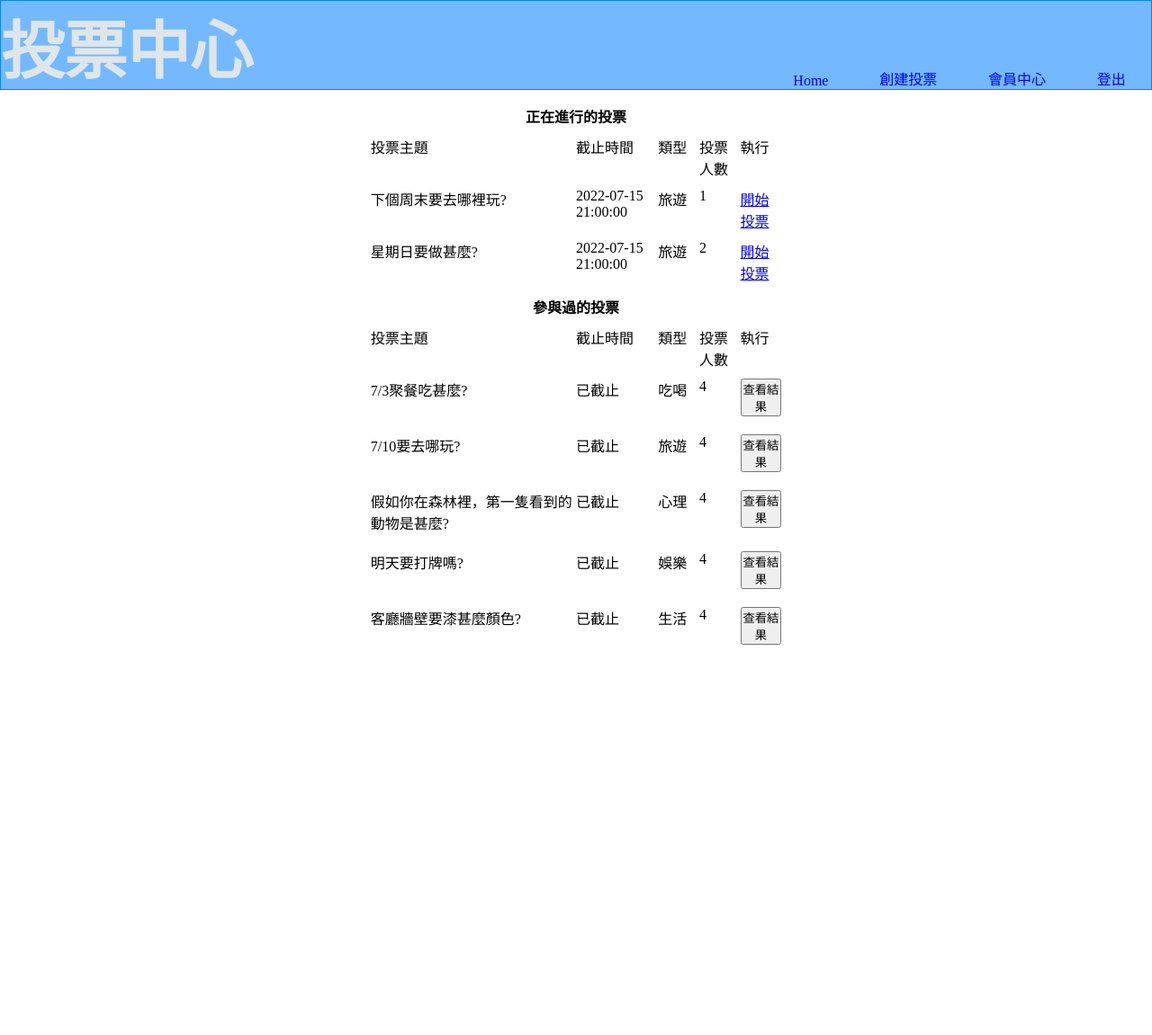
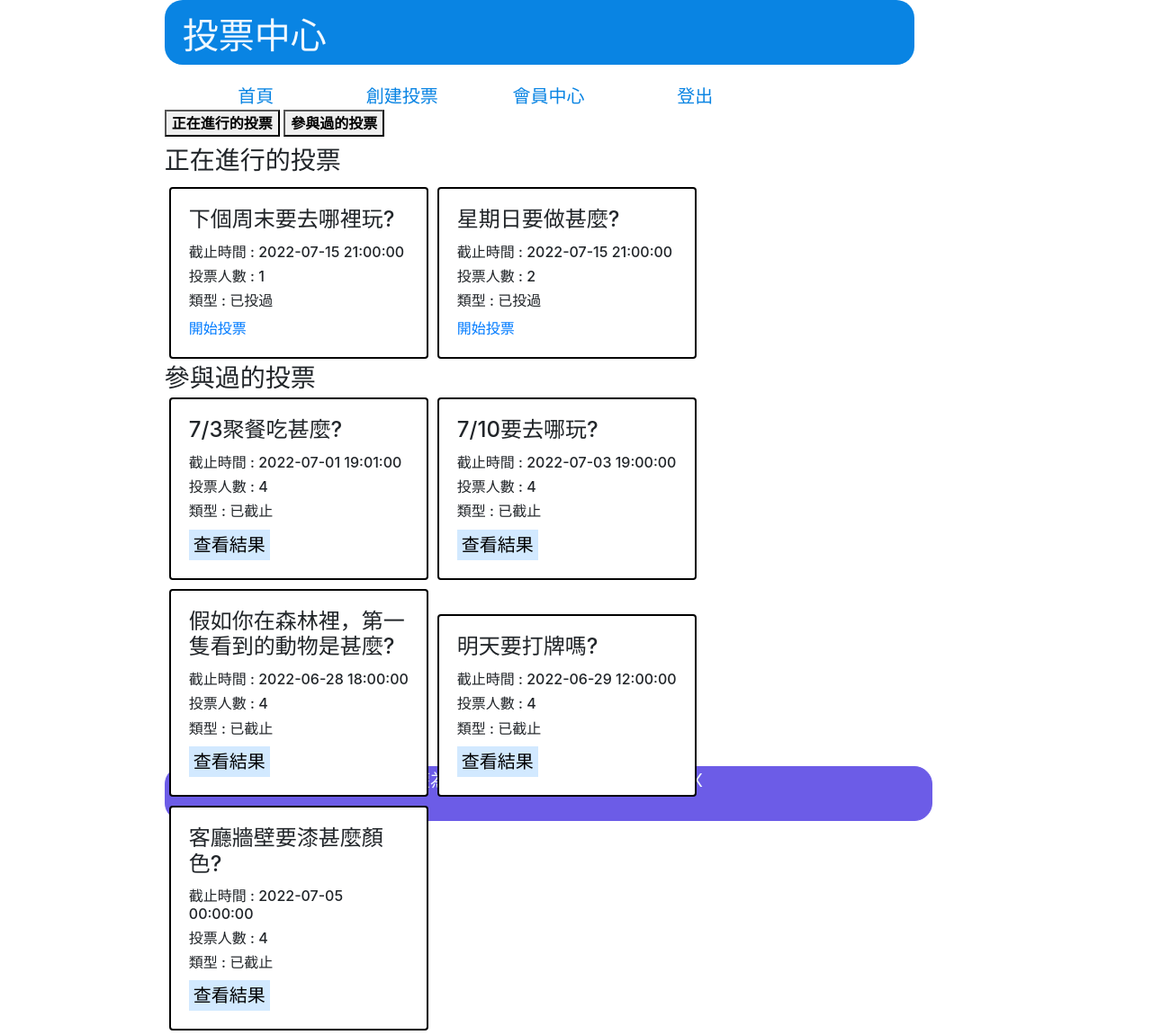
Before and after one commit to got9gotkfc/vote-hw-, a PHP site: page /front/vote_center.php in a window 1280 px wide. Shown: the whole page at 90% size. Before the commit the page ends 717 px from the top, so only its background shows below. Run offline with PHP 8.4, Linux system fonts and the light colour scheme; the visitor is signed in with stand-in values (Sample User, id 1); data comes from the database, SQL or seed files in the repository; both versions use the stored data as it was after the commit.

Commit message:
加入CSS效果

```diff
--- /dev/null
+++ b/css/body.css
@@ -0,0 +1,66 @@
+body{
+    display: grid;
+    width: 100%;
+    height: 913px;
+    grid-template-columns: repeat(21,1fr);
+    grid-template-rows: repeat(15,1fr);
+}
+#header{
+    display: grid;
+    grid-template-columns: repeat(3,1fr);
+    grid-template-rows: repeat(2,1fr) 0.5fr;
+    grid-column: 4/18;
+    grid-row: 1/3;
+
+
+}
+#header>div{
+    width: calc(100% - 20px);
+    height: calc(100% - 20px);
+    background-color: #0984e3;
+    color: aliceblue;
+    border-radius:20px;
+    font-size: 40px;
+    padding:10px 20px;
+    grid-column: 1/4;
+    grid-row: 1/3;
+}
+#header>nav{
+    padding:0 20px;
+    text-align: center;
+    display: grid;
+    grid-template-columns: repeat(5,1fr);
+    grid-column: 1/4;
+    grid-row: 3/4;
+}
+#header>nav>a{
+    grid-column: 1 1 1 1 1;
+    background-color: white;
+    color: #0984e3;
+    border-radius:0 0 50px 50px ;
+    text-decoration:none;
+    font-size: 20px;
+}
+#header>nav>a:hover{
+    background-color: #0984e3;
+    color: aliceblue;
+}
+
+#content{
+    display: grid;
+    width: 100%;
+    grid-template-columns: repeat(15,calc(100% / 15));
+    grid-template-rows: repeat(20,1fr);
+    grid-column: 4/18;
+    grid-row: 3/15;
+}
+#footer{
+    font-size: 20px;
+    text-align: center;
+    grid-column: 4/18;
+    grid-row: 15/16;
+    background-color: #6c5ce7;
+    color: aliceblue;
+    border: 1px solid #6c5ce7;
+    border-radius: 20px;
+}
--- a/css/header.css
+++ /dev/null
@@ -1,56 +0,0 @@
-* {
-    padding: 0;
-    margin: 0;
-    box-sizing: border-box;
-}
-
-body {
-    height: 100%;
-    display: flex;
-    justify-content: center;
-    flex-direction: column;
-    align-items: center;
-}
-
-#header {
-    width: 100%;
-    height: 100px;
-    margin: auto;
-    display: flex;
-    justify-content: space-between;
-    border: 1px solid #0984e3;
-
-    align-items: end;
-    background-color: #74b9ff;
-
-}
-
-#header>h1 {
-
-    height: 100%;
-    justify-content: center;
-    font-size: 70px;
-    color: #dfe6e9;
-}
-
-#header>nav {
-    display: flex;
-    width: calc(100%  / 3);
-    align-items: end;
-    height: 50%;
-
-}
-
-nav>a {
-    flex-grow: 3;
-    text-align: center;
-    text-decoration: none;
-
-}
-#content{
-    display: flex;
-    justify-content: center;
-    align-items: center;
-    flex-direction: column;
-    margin: 10px;
-}
--- a/front/vote_center.php
+++ b/front/vote_center.php
@@ -5,18 +5,22 @@
     <meta charset="UTF-8">
     <meta http-equiv="X-UA-Compatible" content="IE=edge">
     <meta name="viewport" content="width=device-width, initial-scale=1.0">
-    <link rel="stylesheet" href="../css/header.css">
+    <link rel="stylesheet" href="../css/body.css">
+    <link rel="stylesheet" href="https://cdn.jsdelivr.net/npm/bootstrap@4.3.1/dist/css/bootstrap.min.css" integrity="sha384-ggOyR0iXCbMQv3Xipma34MD+dH/1fQ784/j6cY/iJTQUOhcWr7x9JvoRxT2MZw1T" crossorigin="anonymous">
     <title>投票中心</title>
     <style>
 
+        #content{
+            width: 80%;
+            display: block;
+        }
         #voting_btn {
-            font-size: large;
             font-weight: bold;
+            margin-bottom: 10px;
         }
-
         #voted_btn {
-            font-size: large;
             font-weight: bold;
+            margin-bottom: 10px;
         }
         table{
             width: 100%;
@@ -118,14 +122,32 @@
             border: 1px solid #636e72;
 
         }
+
+        .card{
+            display: inline-block;
+            border: solid black 2px;
+            margin: 5px;
+        }
+
+        .card:hover{
+            box-shadow: 5px 10px;
+            transform:  translateY(-5px);
+        }
+
+        .btnResult{
+            border: none;
+            background: #D2E9FF;
+            padding: 5px;
+            font-size: 20px;
+        }
     </style>
 </head>
 
 <body>
     <div id="header">
-        <h1>投票中心</h1>
+        <div>投票中心</div>
         <nav>
-            <a href="../index.php">Home</a>
+            <a href="../index.php">首頁</a>
             <a href="./creatvote.php">創建投票</a>
 
             <?php
@@ -144,25 +166,17 @@
         </nav>
     </div>
     <div id="content">
+
         <button id="voting_btn">正在進行的投票</button>
         <button id="voted_btn">參與過的投票</button>
-        <table id="voting">
-            <tr>
-                <th colspan="5">正在進行的投票</th>
-
-            </tr>
-            <tr>
-                <td class='sub'>投票主題</td>
-                <td class='end'>截止時間</td>
-                <td class='typ'>類型</td>
-                <td class='tal'>投票人數</td>
-                <td class='do'>執行</td>
-            </tr>
+        <div id="voting">
+            <h3 colspan="5">正在進行的投票</h3>
             <?php
             include "../function.php";
             $subjects = all('subjects');
             $join = [];
             // chk_array($subjects);
+            $NoVotingSubject=true;
             foreach ($subjects as $key => $subject) {
                 $a = $key + 1;
                 // 判斷有沒有參與過投票
@@ -173,69 +187,72 @@
                 $log = c('log', $find_log);
                 $type = all('type');
                 if ($log == 0 && strtotime($subject['end']) > strtotime(date("Y-m-d H:i:s"))) {
-                    echo "<tr id='now_vote$a'>";
-                    echo "<td class='sub'>{$subject['subject']}</td>";
-                    echo "<td class='end'>{$subject['end']}</td>";
-                    foreach ($type as $key => $typ) {
-                        if ($typ['id'] == $subject['type_id']) {
-                            echo "<td class='typ'>{$typ['name']}</td>";
-                        }
+                    $a=$key+1;
+                    $NoVotingSubject=false;
+                    echo "<div class='card' style='width: 18rem;'>";
+                    echo "<div class='card-body'>";
+                    echo "<h4 class='card-title'>{$subject['subject']}</h5>";
+                    echo "<h6 class='card-text'>截止時間 : {$subject['end']}</h6>";
+                    echo "<h6 class='card-text'>投票人數 : {$subject['total']}</h6>";
+                    if (strtotime($subject['end']) < strtotime(date("Y-m-d H:i:s"))) {
+                        echo "<h6 class='card-text'>類型 : 已截止</h6>";
+                    } else {
+                        echo "<h6 class='card-text'>類型 : 已投過</h6>";
                     }
-                    echo "<td class='tal'>{$subject['total']}</td>";
-                    echo "<td class='do'><a href='./vote.php?id={$subject['id']}'>開始投票</a></td>";
-                    echo "</tr>";
+                    echo "<a href='./vote.php?id={$subject['id']}' class='card-link'>開始投票</a>";
+                    echo "</div>";
+                    echo "</div>";
                 }
                 if (search('log', $find_log)!="") {
                 array_push($join, search('log', $find_log));
                 }
 
             }
+            if($NoVotingSubject){
+                echo "<h6>無</h6>";
+            }
             ?>
-        </table>
+        </div>
 
-        <table id="voted">
-            <tr>
-                <th colspan="5">參與過的投票</th>
-            </tr>
-            <tr>
-                <td class='sub'>投票主題</td>
-                <td class='end'>截止時間</td>
-                <td class='typ'>類型</td>
-                <td class='tal'>投票人數</td>
-                <td class='do'>執行</td>
-            </tr>
+        <div id="voted">
+            <h3 colspan="5">參與過的投票</p3><br>
             <?php
+            $NoVotedSubject=true;
             foreach ($subjects as $key => $subject) {
                 foreach ($join as $key => $value) {
                     if ($value['subject_id'] == $subject['id']) {
                         if ($log > 0 || strtotime($subject['end']) < strtotime(date("Y-m-d H:i:s"))) {
                             $a=$key+1;
-                            echo "<tr id='vote_end$a'>";
-                            echo "<td id='sub' class='sub'>{$subject['subject']}</td>";
+                            $NoVotedSubject=false;
+                            echo "<div class='card' style='width: 18rem;'>";
+                            echo "<div class='card-body'>";
+                            echo "<h4 class='card-title'>{$subject['subject']}</h4>";
+                            echo "<h6 class='card-text'>截止時間 : {$subject['end']}</h6>";
+                            echo "<h6 class='card-text'>投票人數 : {$subject['total']}</h6>";
                             if (strtotime($subject['end']) < strtotime(date("Y-m-d H:i:s"))) {
-                                echo "<td class='end'>已截止</td>";
+                                echo "<h6 class='card-text'>類型 : 已截止</h6>";
                             } else {
-                                echo "<td class='end'>已投過</td>";
+                                echo "<h6 class='card-text'>類型 : 已投過</h6>";
                             }
-                            foreach ($type as $key => $typ) {
-                                if ($typ['id'] == $subject['type_id']) {
-                                    echo "<td class='typ'>{$typ['name']}</td>";
-                                }
-                            }
-                            echo "<td id='count' class='tal'>{$subject['total']}</td>";
-                            echo "<td class='do'><button type='button' id='open_result$a'>查看結果</button></td>";
-                            echo "</tr>";
-                            echo "<tr><th colspan='5'>";
-                            include "../back/result.php";
-                            echo "</th></tr>";
+                            echo "<button class='btnResult' type='button' id='open_result$a'>查看結果</button>";
+                            echo "</div>";
+                            echo "</div>";
                         }
                     }
                 }
             }
+            if($NoVotedSubject){
+                echo "<h6>無</h6>";
+            }
             ?>
-        </table>
+        </div>
     </div>
-    <script src="https://cdnjs.cloudflare.com/ajax/libs/jquery/3.6.0/jquery.min.js" integrity="sha512-894YE6QWD5I59HgZOGReFYm4dnWc1Qt5NtvYSaNcOP+u1T9qYdvdihz0PPSiiqn/+/3e7Jo4EaG7TubfWGUrMQ==" crossorigin="anonymous" referrerpolicy="no-referrer"></script>
+    <div id="footer">
+        <p>版權為XXX所有，電話09XX-XXXXXX</p>
+    </div>
+    <script src="https://code.jquery.com/jquery-3.3.1.slim.min.js" integrity="sha384-q8i/X+965DzO0rT7abK41JStQIAqVgRVzpbzo5smXKp4YfRvH+8abtTE1Pi6jizo" crossorigin="anonymous"></script>
+    <script src="https://cdn.jsdelivr.net/npm/popper.js@1.14.7/dist/umd/popper.min.js" integrity="sha384-UO2eT0CpHqdSJQ6hJty5KVphtPhzWj9WO1clHTMGa3JDZwrnQq4sF86dIHNDz0W1" crossorigin="anonymous"></script>
+    <script src="https://cdn.jsdelivr.net/npm/bootstrap@4.3.1/dist/js/bootstrap.min.js" integrity="sha384-JjSmVgyd0p3pXB1rRibZUAYoIIy6OrQ6VrjIEaFf/nJGzIxFDsf4x0xIM+B07jRM" crossorigin="anonymous"></script>
     <script>
         $(document).ready(function() {
 
```
Also changed, not shown: front/creatvote.php (+6 -19 lines), front/edit.php (+8 -9 lines), front/login.php (+5 -57 lines), front/member_center.php (+65 -40 lines), front/vote.php (+7 -12 lines), index.php (+12 -20 lines), vote.sql (+98 -29 lines).
